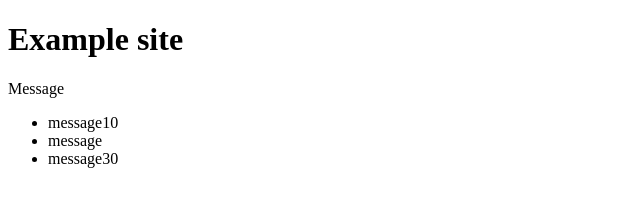
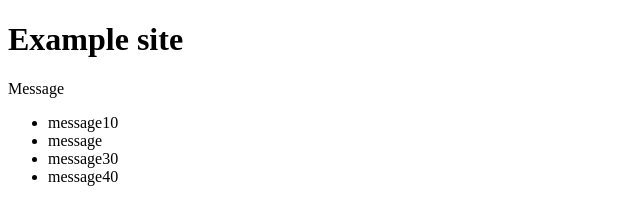
Before and after one commit to AlekseyMois/example-repo, a plain HTML site: page index.html in a window 1280 px wide. Shown: the full height of the page, 0-640 px from the left. Drawn offline with Linux system fonts and the light colour scheme.

Commit message:
add li in index.html file

```diff
--- a/index.html
+++ b/index.html
@@ -15,6 +15,7 @@
     <li>message10</li>
     <li>message</li>
     <li>message30</li>
+    <li>message40</li>
   </ul>
 </body>
 
```
